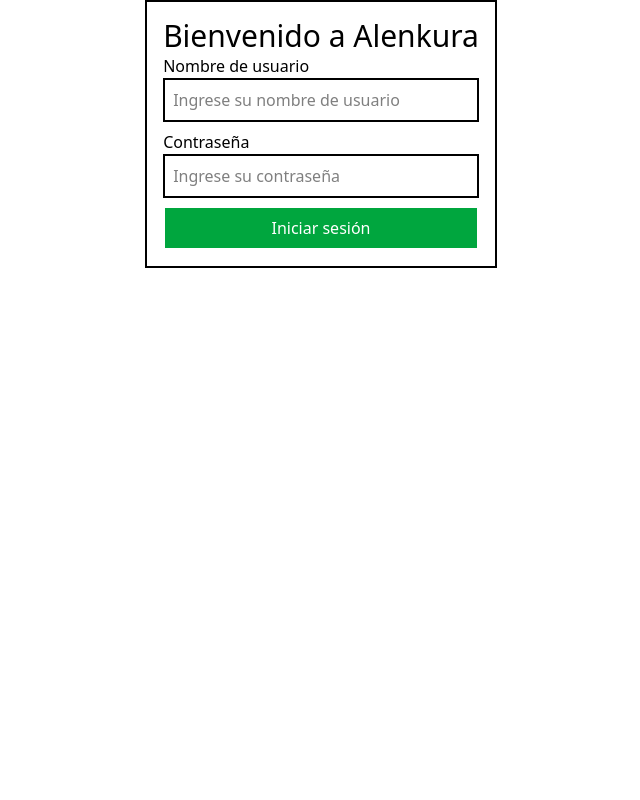
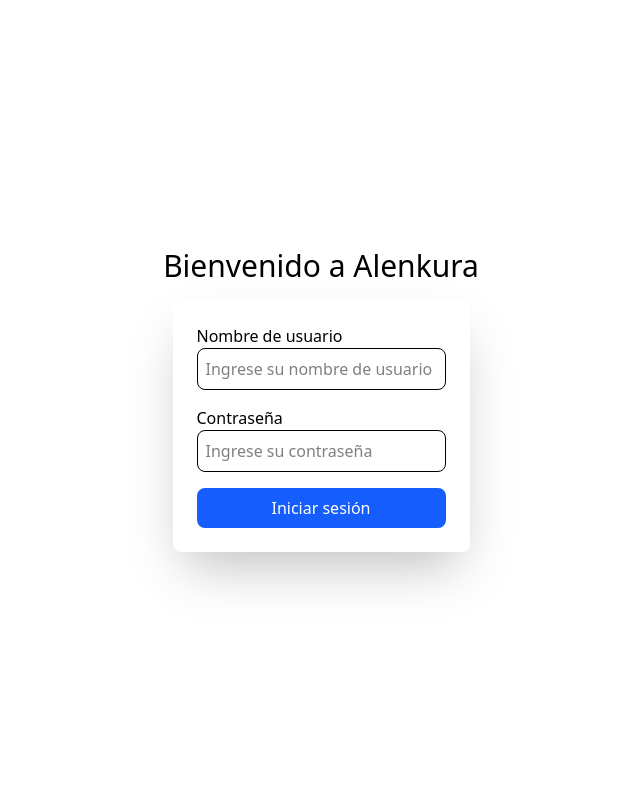
Before and after one commit to CToph02/alenkura, a Django app: page / in a window 1280 px wide. Shown: the whole page, without its empty margins (319-959 px from the left). Run offline with Django 5.2, Linux system fonts and the light colour scheme.

Commit message:
CToph02: se mejoró template de login

```diff
--- a/alenkuraWeb/templates/login.html
+++ b/alenkuraWeb/templates/login.html
@@ -1,27 +1,33 @@
 <!DOCTYPE html>
 <html lang="en">
+
 <head>
     <meta charset="UTF-8">
     <meta name="viewport" content="width=device-width, initial-scale=1.0">
     <script src="https://cdn.jsdelivr.net/npm/@tailwindcss/browser@4"></script>
     <title>Login</title>
 </head>
+
 <body>
     <main>
-        <div class="flex flex-col items-center place-content-center">
-            <form class="flex flex-col border-2 p-4" method="post">
+        <div class="flex flex-col items-center justify-center h-screen">
+            <h1 class="text text-3xl mb-4">Bienvenido a Alenkura</h1>
+            <form class="flex flex-col rounded-lg p-6 content-center shadow-2xl" method="post">
                 {% csrf_token %}
-                <h1 class="text text-3xl">Bienvenido a Alenkura</h1>
 
                 <label for="user">Nombre de usuario</label>
-                <input class="border-2 rounded-2 mb-2 p-2" name="username" type="text" placeholder="Ingrese su nombre de usuario" required>
+                <input class="border-1 rounded-lg mb-4 p-2 bg-white" name="username" type="text"
+                    placeholder="Ingrese su nombre de usuario" required>
 
                 <label for="passwd">Contraseña</label>
-                <input class="border-2 rounded-4 mb-2 p-2" name="password" type="password" placeholder="Ingrese su contraseña" required>
+                <input class="border-1 rounded-lg mb-4 p-2 bg-white" name="password" type="password"
+                    placeholder="Ingrese su contraseña" required>
 
-                <button class="border-2 rounded-4 p-2 bg-green-600 text-white hover:bg-green-700 cursor-pointer" type="submit">Iniciar sesión</button>
+                <button class="rounded-lg p-2 bg-blue-600 text-white hover:bg-blue-700 cursor-pointer"
+                    type="submit">Iniciar sesión</button>
             </form>
         </div>
     </main>
 </body>
+
 </html>
```
Also changed, not shown: alenkuraWeb/services/authService/login_service.py (deleted, +0 -26 lines), alenkuraWeb/templates/index.html (deleted, +0 -13 lines), alenkuraWeb/services/authService/__init__.py (deleted).
